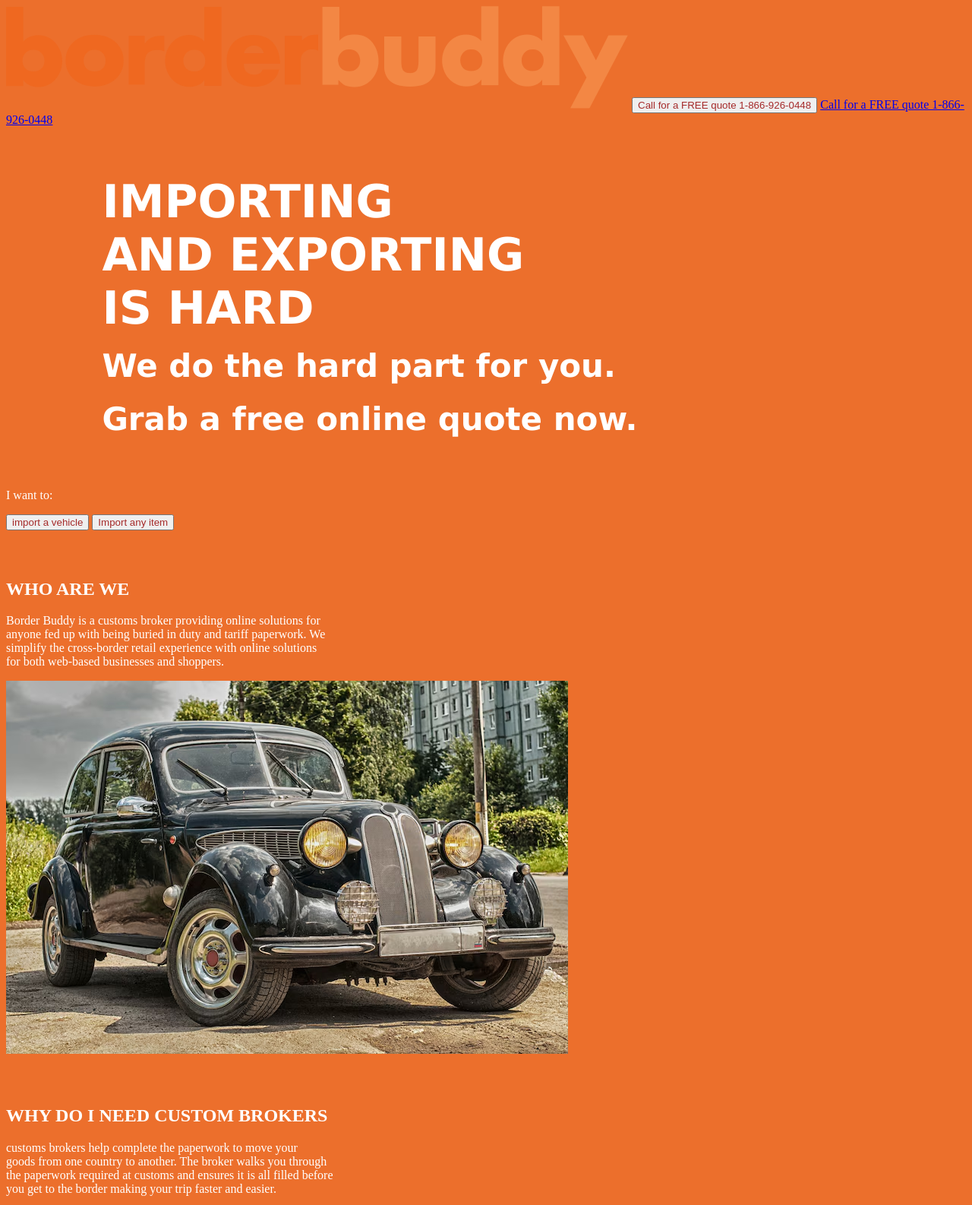
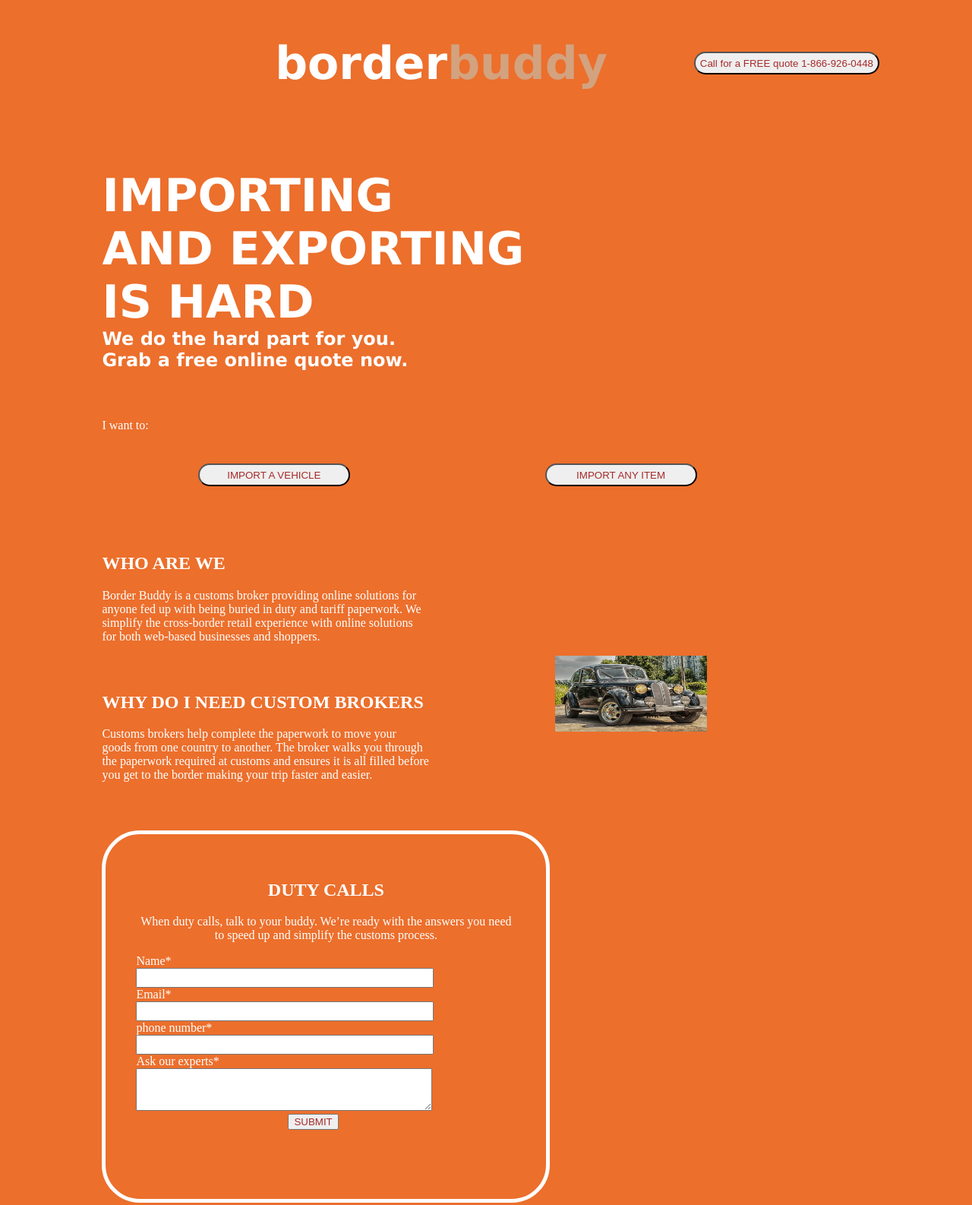
Before and after one commit to kamaukimani/breakout-19-assignment, a plain HTML site: page index.html in a window 1280 px wide. Shown: the top 1586 px of the page at 76% size. Drawn offline with Linux system fonts and the light colour scheme.

Commit message:
add changes

```diff
--- a/index.html
+++ b/index.html
@@ -3,42 +3,46 @@
 <head>
     <meta charset="UTF-8">
     <meta name="viewport" content="width=device-width, initial-scale=1.0">
-    <title>Document</title>
+    <title>Breakout 19</title>
     <link rel="stylesheet" href="./styles.css">
-    <img src="./images/idS24nBPU5_logos.png" alt="logo">
-    <button>Call for a FREE quote 1-866-926-0448</button>
-    <a href="https://borderbuddy.com/contact"></a> <a class="abutton" href="tel:1-866-926-0448">Call for a FREE quote 1-866-926-0448</a>
+
 </head>
 <body>
+    <header>
+            <h1>border<span>buddy</span></h1>
+            <button id="btn1">Call for a FREE quote 1-866-926-0448</button>
+   </header>
     <div>
-        <h1>IMPORTING <br> AND EXPORTING <br> IS HARD <br><span id="h1"> We do the hard part for you.<br>Grab a free online quote now.</span></h1>
-
+        <h1 align="left">IMPORTING <br> AND EXPORTING <br> IS HARD
+        <p class="one">We do the hard part for you.<br>Grab a free online quote now.</p>
     </div>
     <div>
-        <p id="p1">I want to:</p>
+        <p class="divtwo">I want to:</p>
+        <button class="btn">IMPORT A VEHICLE</button>
+        <button class="btn">IMPORT ANY ITEM</button>
     </div>
-    <span><button>import a vehicle</button>
-    <button>Import any item</button></span>
-    <div><h2>WHO ARE WE</h2>
+    <div class="divthree">
+        <h2>WHO ARE WE</h2>
         <p>Border Buddy is a customs broker providing online solutions for <br>
           anyone fed up with being buried in duty and tariff paperwork.
           We <br> simplify the cross-border retail experience with online
           solutions <br> for both web-based businesses and shoppers.</p>
-          <img src="./images/vintage car.avif" alt="Vintage classic car">
+          <img src="./images/vintage car.avif" alt="Vintage classic car" id="car">
     </div>
-    <div>
+    <div class="divfour">
         <h2>WHY DO I NEED CUSTOM BROKERS</h2>
-        <p>customs brokers help complete the paperwork to move your <br>
+        <p>Customs brokers help complete the paperwork to move your <br>
            goods from one country to another. The broker walks you through <br>
             the paperwork required at customs and ensures it is all filled before <br>
             you get to the border making your trip faster and easier.
         </p>
     </div>
     <section class="formdiv">
-        <h2 class="duty">DUTY CALLS</h2>
-        <P>When duty calls, talk to your buddy. We’re ready with the answers
-        you need to speed up and <br> simplify the customs process.</P>
+
         <form class="form">
+             <h2 class="align">DUTY CALLS</h2>
+        <P class="align">When duty calls, talk to your buddy. We’re ready with the answers
+        you need to speed up and simplify the customs process.</P>
             <label for="name">Name*</label> <br>
             <input type="text"> <br>
             <label for="email">Email*</label> <br>
@@ -47,13 +51,15 @@
             <input type="text"> <br>
             <label for="Ask our experts">Ask our experts*</label> <br>
             <textarea name="comments" id=""></textarea> <br>
-             <button type="submit">SUBMIT</button>
+             <button type="submit" id="sub">SUBMIT</button>
         </section>
 
     </div>
     <footer>
-<img src="./images/idSBLhUySe_logos.jpeg" alt="">
+<img src="./images/idSBLhUySe_logos.jpeg" alt="logo" id="logos">
+<p class="lastp">&copy; 2018 BorderBuddy. All rights reserved.</p>
     </footer>
+
 </body>
 
 </html>
```
